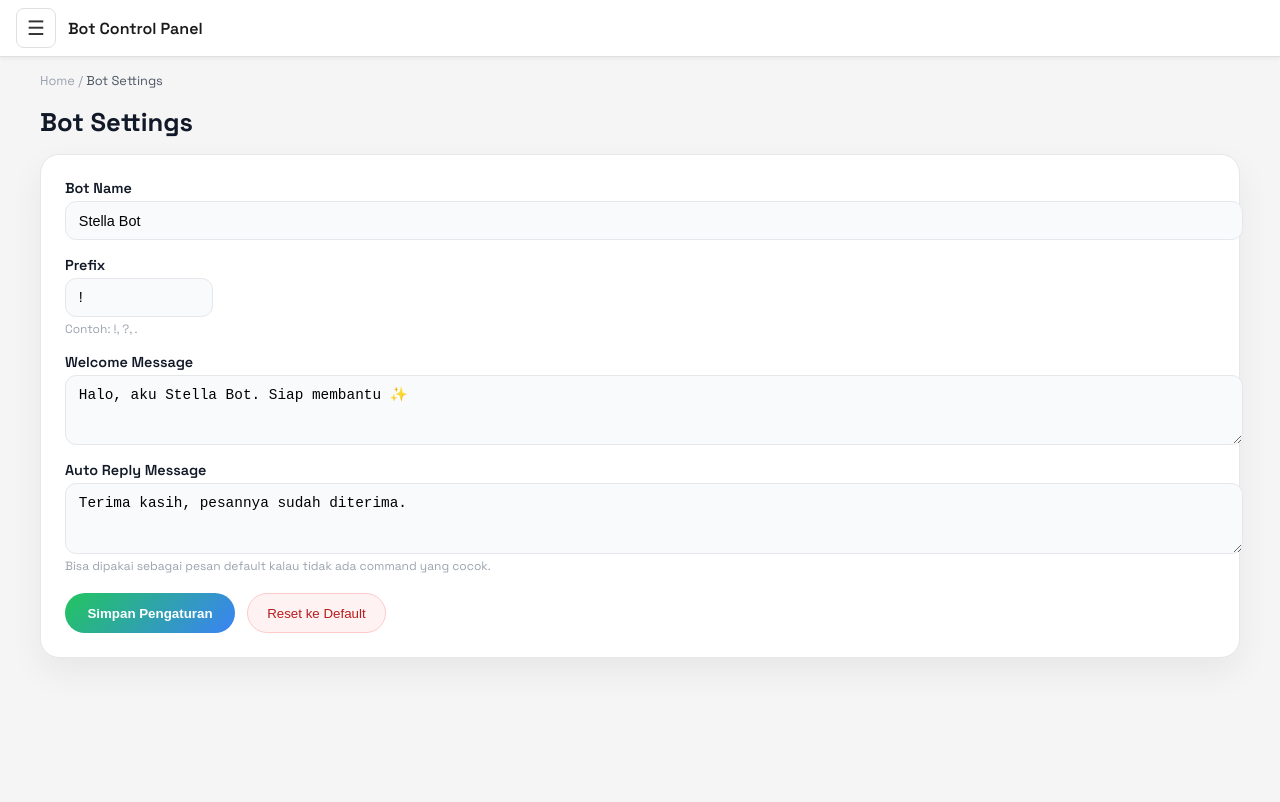
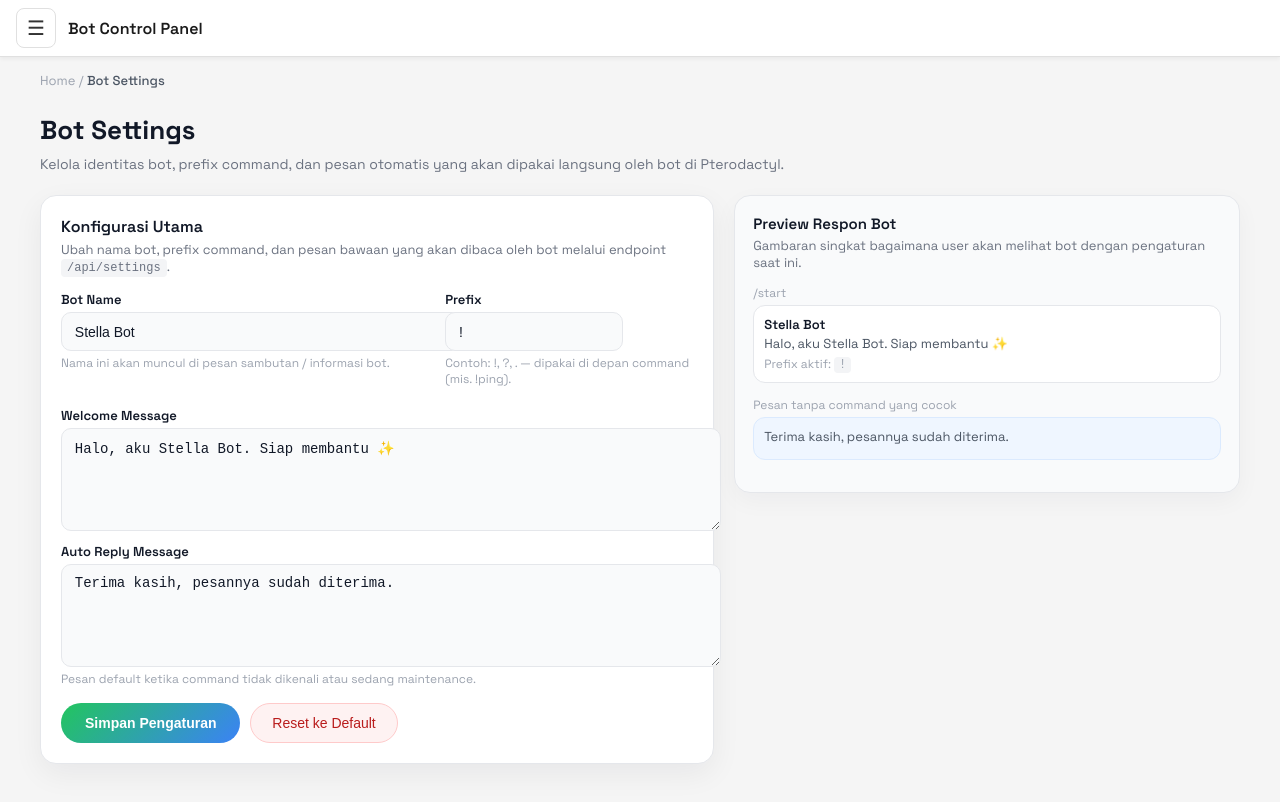
Before and after one commit to hiuraaaaa/tele, a Next.js app: page /settings in a window 1280 px wide. Shown: the top 802 px of the page. Built offline with nearby package versions, Linux system fonts and the light colour scheme.

Commit message:
Update page.jsx

```diff
--- a/app/settings/page.jsx
+++ b/app/settings/page.jsx
@@ -1,3 +1,4 @@
+// app/settings/page.jsx
 "use client";
 
 import { useEffect, useState } from "react";
@@ -6,11 +7,18 @@ export default function SettingsPage() {
   const [settings, setSettings] = useState(null);
   const [saving, setSaving] = useState(false);
   const [resetting, setResetting] = useState(false);
+  const [loading, setLoading] = useState(true);
 
   async function load() {
+    try {
       const res = await fetch("/api/settings");
       const data = await res.json();
       setSettings(data);
+    } catch (err) {
+      console.error("Gagal load settings:", err);
+    } finally {
+      setLoading(false);
+    }
   }
 
   useEffect(() => {
@@ -24,7 +32,7 @@ export default function SettingsPage() {
       await fetch("/api/settings", {
         method: "POST",
         headers: { "Content-Type": "application/json" },
-        body: JSON.stringify(settings)
+        body: JSON.stringify(settings),
       });
       alert("Pengaturan disimpan.");
     } catch (e) {
@@ -41,7 +49,7 @@ export default function SettingsPage() {
       await fetch("/api/settings", {
         method: "POST",
         headers: { "Content-Type": "application/json" },
-        body: JSON.stringify({ reset: true })
+        body: JSON.stringify({ reset: true }),
       });
       await load();
     } catch (e) {
@@ -51,50 +59,79 @@ export default function SettingsPage() {
     }
   }
 
+  if (loading) {
+    return (
+      <div style={styles.loadingContainer}>
+        <div style={styles.spinner} />
+        <p style={styles.loadingText}>Memuat pengaturan…</p>
+      </div>
+    );
+  }
+
   if (!settings) {
-    return <p>Memuat pengaturan…</p>;
+    return (
+      <div style={styles.errorContainer}>
+        <p style={styles.errorText}>
+          Gagal memuat data pengaturan. Coba refresh halaman.
+        </p>
+      </div>
+    );
   }
 
   return (
-    <div>
-      <div style={{ fontSize: "0.8rem", color: "#9ca3af", marginBottom: "0.5rem" }}>
-        Home / <span style={{ color: "#4b5563" }}>Bot Settings</span>
-      </div>
-      <h1 style={{ fontSize: "1.6rem", fontWeight: 700, marginBottom: "0.5rem" }}>
-        Bot Settings
-      </h1>
+    <div style={styles.container}>
+      {/* Breadcrumb */}
+      <nav style={styles.breadcrumb}>
+        Home / <span style={styles.breadcrumbActive}>Bot Settings</span>
+      </nav>
 
-      <form
-        onSubmit={handleSave}
-        style={{
-          marginTop: "1rem",
-          backgroundColor: "#ffffff",
-          borderRadius: "1.2rem",
-          border: "1px solid #e5e7eb",
-          padding: "1.5rem",
-          boxShadow: "0 14px 34px rgba(15,23,42,0.06)"
-        }}
-      >
+      {/* Header */}
+      <header style={styles.header}>
+        <h1 style={styles.title}>Bot Settings</h1>
+        <p style={styles.subtitle}>
+          Kelola identitas bot, prefix command, dan pesan otomatis yang akan
+          dipakai langsung oleh bot di Pterodactyl.
+        </p>
+      </header>
+
+      {/* Content grid: form + preview */}
+      <section style={styles.grid} className="settings-grid">
+        {/* Form card */}
+        <form onSubmit={handleSave} style={styles.formCard}>
+          <h2 style={styles.cardTitle}>Konfigurasi Utama</h2>
+          <p style={styles.cardDesc}>
+            Ubah nama bot, prefix command, dan pesan bawaan yang akan dibaca
+            oleh bot melalui endpoint <code style={styles.code}>/api/settings</code>.
+          </p>
+
+          <div style={styles.fieldsGrid}>
             <Field
               label="Bot Name"
               value={settings.botName}
               onChange={(v) => setSettings({ ...settings, botName: v })}
+              placeholder="Stella Bot"
+              help="Nama ini akan muncul di pesan sambutan / informasi bot."
             />
 
             <Field
               label="Prefix"
               value={settings.prefix}
               maxLength={3}
-          style={{ maxWidth: "120px" }}
+              style={{ maxWidth: "150px" }}
               onChange={(v) => setSettings({ ...settings, prefix: v })}
-          help="Contoh: !, ?, ."
+              placeholder="!"
+              help="Contoh: !, ?, .  — dipakai di depan command (mis. !ping)."
             />
+          </div>
 
           <Field
             label="Welcome Message"
             textarea
             value={settings.welcomeMessage}
-          onChange={(v) => setSettings({ ...settings, welcomeMessage: v })}
+            onChange={(v) =>
+              setSettings({ ...settings, welcomeMessage: v })
+            }
+            placeholder="Halo, aku Stella Bot. Siap membantu ✨"
           />
 
           <Field
@@ -102,91 +139,358 @@ export default function SettingsPage() {
             textarea
             value={settings.autoReply}
             onChange={(v) => setSettings({ ...settings, autoReply: v })}
-          help="Bisa dipakai sebagai pesan default kalau tidak ada command yang cocok."
+            placeholder="Terima kasih, pesanmu sudah diterima."
+            help="Pesan default ketika command tidak dikenali atau sedang maintenance."
           />
 
-        <div style={{ marginTop: "1.2rem", display: "flex", gap: "0.75rem" }}>
-          <button type="submit" disabled={saving} style={btnPrimary}>
+          <div style={styles.actionsRow}>
+            <button type="submit" disabled={saving} style={styles.btnPrimary}>
               {saving ? "Menyimpan…" : "Simpan Pengaturan"}
             </button>
             <button
               type="button"
               disabled={resetting}
               onClick={handleReset}
-            style={btnDanger}
+              style={styles.btnDanger}
             >
               {resetting ? "Mereset…" : "Reset ke Default"}
             </button>
           </div>
         </form>
+
+        {/* Preview card */}
+        <aside style={styles.previewCard}>
+          <h2 style={styles.previewTitle}>Preview Respon Bot</h2>
+          <p style={styles.previewDesc}>
+            Gambaran singkat bagaimana user akan melihat bot dengan
+            pengaturan saat ini.
+          </p>
+
+          <div style={styles.previewBlock}>
+            <span style={styles.previewLabel}>/start</span>
+            <div style={styles.previewBubble}>
+              <p style={styles.previewBubbleTitle}>
+                {settings.botName || "Stella Bot"}
+              </p>
+              <p style={styles.previewBubbleText}>
+                {settings.welcomeMessage ||
+                  "Halo, aku Stella Bot. Siap membantu ✨"}
+              </p>
+              <p style={styles.previewHint}>
+                Prefix aktif:{" "}
+                <code style={styles.previewCode}>
+                  {settings.prefix || "!"}
+                </code>
+              </p>
+            </div>
+          </div>
+
+          <div style={styles.previewBlock}>
+            <span style={styles.previewLabel}>
+              Pesan tanpa command yang cocok
+            </span>
+            <div style={styles.previewBubbleSecondary}>
+              <p style={styles.previewBubbleText}>
+                {settings.autoReply ||
+                  "Terima kasih, pesannya sudah diterima."}
+              </p>
+            </div>
+          </div>
+        </aside>
+      </section>
     </div>
   );
 }
 
-function Field({ label, value, onChange, textarea, help, maxLength, style }) {
+/* FIELD COMPONENT */
+function Field({
+  label,
+  value,
+  onChange,
+  textarea,
+  help,
+  maxLength,
+  style,
+  placeholder,
+}) {
   return (
-    <div style={{ marginBottom: "1rem" }}>
-      <label
-        style={{
-          fontSize: "0.9rem",
-          fontWeight: 600,
-          display: "block",
-          marginBottom: 4
-        }}
-      >
-        {label}
-      </label>
+    <div style={styles.fieldWrapper}>
+      <label style={styles.fieldLabel}>{label}</label>
       {textarea ? (
         <textarea
           rows={3}
           value={value}
+          placeholder={placeholder}
           onChange={(e) => onChange(e.target.value)}
-          style={{ ...inp, resize: "vertical", ...(style || {}) }}
+          style={{ ...styles.input, ...styles.textarea, ...(style || {}) }}
         />
       ) : (
         <input
           type="text"
           maxLength={maxLength}
           value={value}
+          placeholder={placeholder}
           onChange={(e) => onChange(e.target.value)}
-          style={{ ...inp, ...(style || {}) }}
+          style={{ ...styles.input, ...(style || {}) }}
         />
       )}
-      {help && (
-        <div style={{ fontSize: "0.75rem", color: "#9ca3af", marginTop: 4 }}>
-          {help}
-        </div>
-      )}
+      {help && <div style={styles.fieldHelp}>{help}</div>}
     </div>
   );
 }
 
-const inp = {
+/* STYLES */
+const styles = {
+  container: {
+    display: "flex",
+    flexDirection: "column",
+    gap: 20,
+    maxWidth: "100%",
+  },
+
+  // loading / error
+  loadingContainer: {
+    minHeight: 260,
+    display: "flex",
+    flexDirection: "column",
+    alignItems: "center",
+    justifyContent: "center",
+    gap: 12,
+  },
+  spinner: {
+    width: 36,
+    height: 36,
+    borderRadius: "50%",
+    border: "3px solid #e5e7eb",
+    borderTopColor: "#3b82f6",
+    animation: "spin 0.8s linear infinite",
+  },
+  loadingText: {
+    fontSize: 14,
+    color: "#6b7280",
+  },
+  errorContainer: {
+    padding: 32,
+    textAlign: "center",
+  },
+  errorText: {
+    fontSize: 14,
+    color: "#ef4444",
+  },
+
+  // breadcrumb & header
+  breadcrumb: {
+    fontSize: 13,
+    color: "#9ca3af",
+  },
+  breadcrumbActive: {
+    color: "#4b5563",
+    fontWeight: 500,
+  },
+  header: {
+    marginTop: 4,
+  },
+  title: {
+    fontSize: 26,
+    fontWeight: 700,
+    color: "#111827",
+    margin: 0,
+    marginBottom: 6,
+  },
+  subtitle: {
+    fontSize: 14,
+    color: "#6b7280",
+    lineHeight: 1.6,
+    margin: 0,
+  },
+
+  // layout
+  grid: {
+    display: "grid",
+    gridTemplateColumns: "1.6fr 1.2fr",
+    gap: 20,
+    alignItems: "flex-start",
+  },
+
+  // form card
+  formCard: {
+    backgroundColor: "#ffffff",
+    borderRadius: 16,
+    border: "1px solid #e5e7eb",
+    padding: 20,
+    boxShadow: "0 10px 30px rgba(15,23,42,0.06)",
+  },
+  cardTitle: {
+    fontSize: 16,
+    fontWeight: 600,
+    color: "#111827",
+    margin: 0,
+    marginBottom: 4,
+  },
+  cardDesc: {
+    fontSize: 13,
+    color: "#6b7280",
+    margin: 0,
+    marginBottom: 16,
+  },
+
+  fieldsGrid: {
+    display: "grid",
+    gridTemplateColumns: "minmax(0, 1.5fr) minmax(0, 1fr)",
+    gap: 12,
+    marginBottom: 8,
+  },
+
+  fieldWrapper: {
+    marginBottom: 12,
+  },
+  fieldLabel: {
+    fontSize: 13,
+    fontWeight: 600,
+    color: "#111827",
+    marginBottom: 4,
+    display: "block",
+  },
+  input: {
     display: "block",
     width: "100%",
     padding: "0.65rem 0.8rem",
-  borderRadius: "0.7rem",
+    borderRadius: 10,
     border: "1px solid #e5e7eb",
     backgroundColor: "#f9fafb",
-  fontSize: "0.9rem"
-};
+    fontSize: 14,
+    color: "#111827",
+    outline: "none",
+  },
+  textarea: {
+    resize: "vertical",
+    minHeight: 80,
+  },
+  fieldHelp: {
+    marginTop: 4,
+    fontSize: 12,
+    color: "#9ca3af",
+  },
 
-const btnPrimary = {
-  padding: "0.7rem 1.4rem",
-  borderRadius: "999px",
+  actionsRow: {
+    marginTop: 16,
+    display: "flex",
+    flexWrap: "wrap",
+    gap: 10,
+  },
+  btnPrimary: {
+    padding: "0.7rem 1.5rem",
+    borderRadius: 999,
     border: "none",
     background: "linear-gradient(135deg,#22c55e,#3b82f6)",
     color: "#ffffff",
     fontWeight: 600,
-  cursor: "pointer"
-};
-
-const btnDanger = {
-  padding: "0.7rem 1.2rem",
-  borderRadius: "999px",
+    fontSize: 14,
+    cursor: "pointer",
+  },
+  btnDanger: {
+    padding: "0.7rem 1.3rem",
+    borderRadius: 999,
     border: "1px solid #fecaca",
     backgroundColor: "#fef2f2",
     color: "#b91c1c",
     fontWeight: 500,
-  cursor: "pointer"
+    fontSize: 14,
+    cursor: "pointer",
+  },
+
+  code: {
+    backgroundColor: "#f3f4f6",
+    padding: "2px 6px",
+    borderRadius: 4,
+    fontSize: 12,
+    fontFamily: "monospace",
+  },
+
+  // preview card
+  previewCard: {
+    backgroundColor: "#f9fafb",
+    borderRadius: 16,
+    border: "1px solid #e5e7eb",
+    padding: 18,
+    boxShadow: "0 8px 25px rgba(15,23,42,0.04)",
+  },
+  previewTitle: {
+    fontSize: 15,
+    fontWeight: 600,
+    color: "#111827",
+    margin: 0,
+    marginBottom: 4,
+  },
+  previewDesc: {
+    fontSize: 13,
+    color: "#6b7280",
+    margin: 0,
+    marginBottom: 14,
+  },
+  previewBlock: {
+    marginBottom: 14,
+  },
+  previewLabel: {
+    fontSize: 12,
+    color: "#9ca3af",
+    marginBottom: 4,
+    display: "block",
+  },
+  previewBubble: {
+    backgroundColor: "#ffffff",
+    borderRadius: 12,
+    border: "1px solid #e5e7eb",
+    padding: 10,
+  },
+  previewBubbleSecondary: {
+    backgroundColor: "#eff6ff",
+    borderRadius: 12,
+    border: "1px solid #dbeafe",
+    padding: 10,
+  },
+  previewBubbleTitle: {
+    fontSize: 13,
+    fontWeight: 600,
+    color: "#111827",
+    margin: 0,
+    marginBottom: 2,
+  },
+  previewBubbleText: {
+    fontSize: 13,
+    color: "#4b5563",
+    margin: 0,
+    marginBottom: 4,
+  },
+  previewHint: {
+    fontSize: 12,
+    color: "#9ca3af",
+    margin: 0,
+  },
+  previewCode: {
+    backgroundColor: "#f3f4f6",
+    padding: "1px 5px",
+    borderRadius: 4,
+    fontSize: 12,
+  },
 };
+
+/* inject keyframes sekali */
+if (typeof document !== "undefined") {
+  const styleEl = document.createElement("style");
+  styleEl.textContent = `
+    @keyframes spin {
+      to { transform: rotate(360deg); }
+    }
+
+    @media (max-width: 900px) {
+      .settings-grid {
+        grid-template-columns: 1fr !important;
+      }
+    }
+  `;
+  if (!document.querySelector("style[data-settings-page]")) {
+    styleEl.setAttribute("data-settings-page", "true");
+    document.head.appendChild(styleEl);
+  }
+          }
```
Lines whose indentation alone changed are shown as unchanged.
